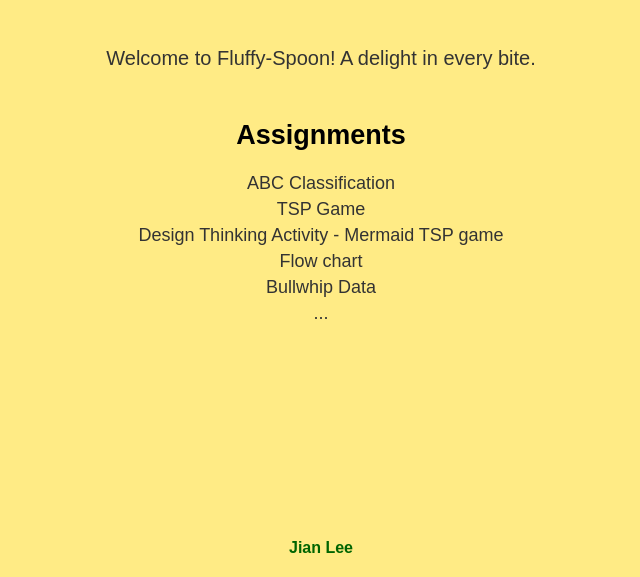
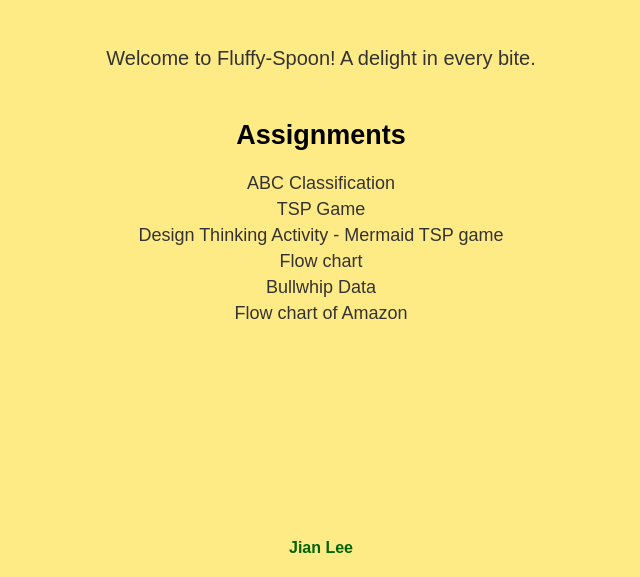
Before and after one commit to JJian221/fluffy-spoon, a plain HTML site: page index.html in a window 1280 px wide. Shown: the part 223-800 px from the top of the page, without its empty margins (319-959 px from the left). Drawn offline with Linux system fonts and the light colour scheme.

Commit message:
Update index.html

```diff
--- a/index.html
+++ b/index.html
@@ -66,7 +66,7 @@
         <a href="Design Thinking Activity - Mermaid TSP game.pdf" onclick="alert('Design Thinking Activity - Mermaid TSP game clicked!')">Design Thinking Activity - Mermaid TSP game</a>
         <a href="image001.png" onclick="alert('Flow chart clicked!')">Flow chart</a>
         <a href="Week 4 - Bullwhip Data (Demo) - Sheet1.htm" onclick="alert('Bullwhip Data clicked!')">Bullwhip Data</a>
-        <a href="Week 4 - Mermaid_Styled_CanvasParticles.html (Demo) - Sheet1.htm" onclick="alert(',,, clicked!')">...</a>
+        <a href="Flow chart of Amazon.html" onclick="alert('Flow chart of Amazon clicked!')">Flow chart of Amazon</a>
     </div>
     <div class="footer">Jian Lee</div>
 </body>
```
